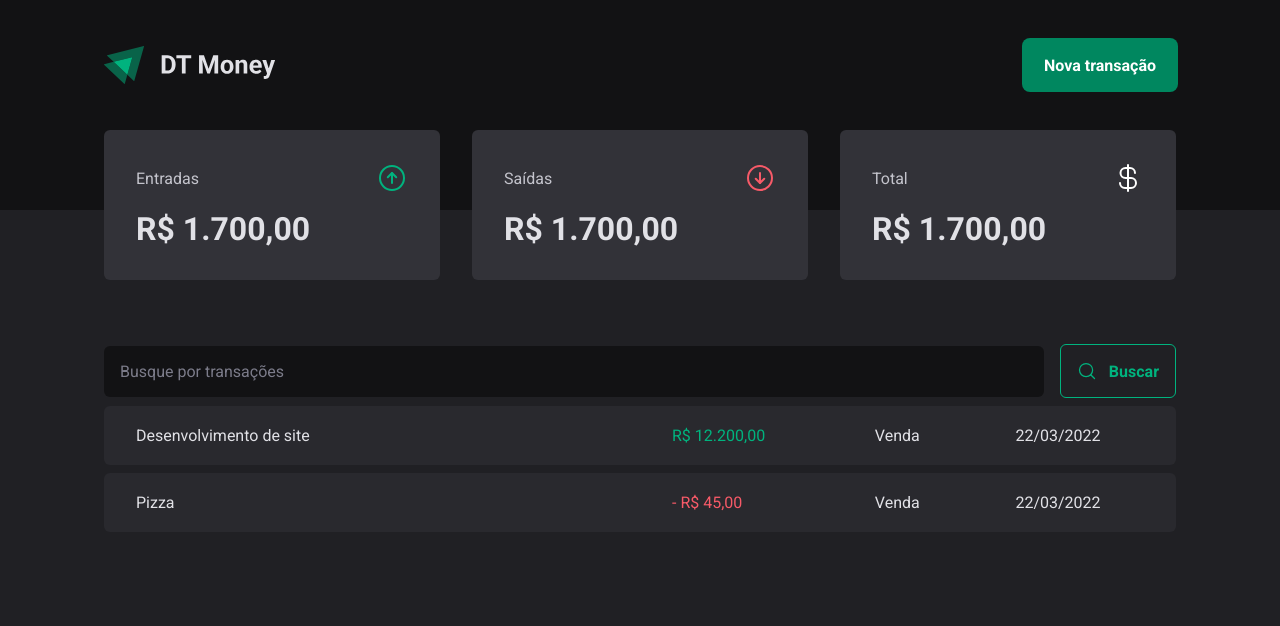
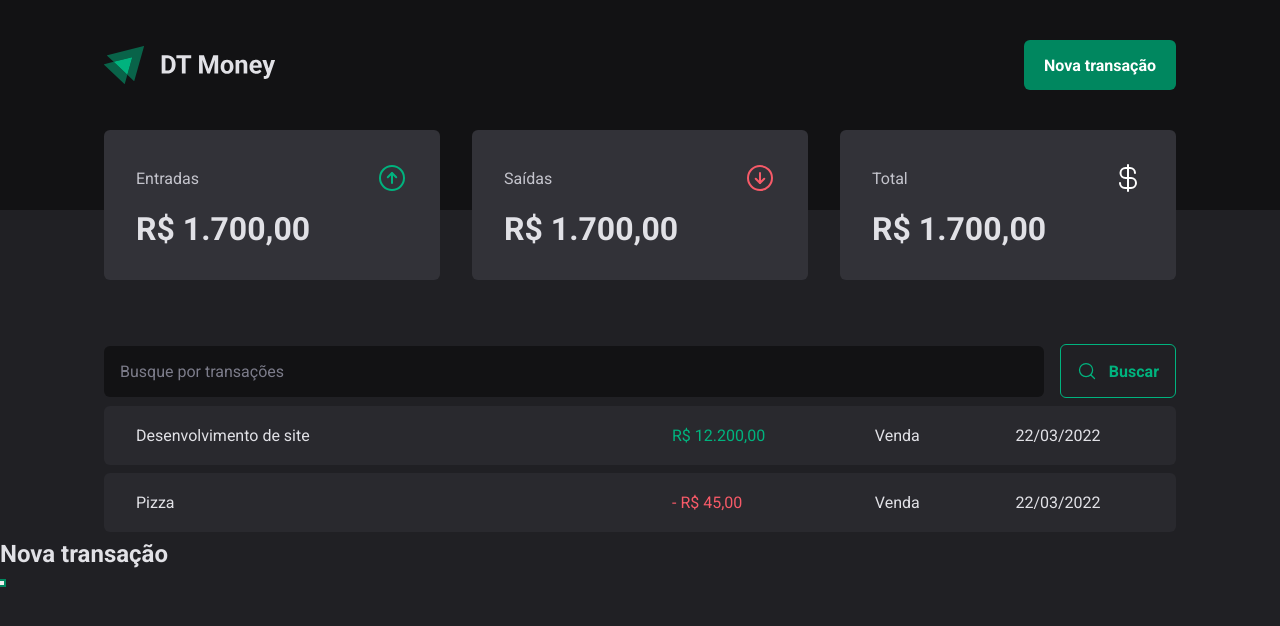
Before and after one commit to lucastheldl/React-DT-Money, a React (Vite) app: page / in a window 1280 px wide. Both pictures are taken after a click on the button "Nova transação". Shown: the top 626 px of the page. Built offline with nearby package versions, Linux system fonts and the light colour scheme.

Commit message:
feat: creat a acessible modal using radix ui

```diff
--- a/package.json
+++ b/package.json
@@ -10,6 +10,7 @@
     "preview": "vite preview"
   },
   "dependencies": {
+    "@radix-ui/react-dialog": "^1.0.4",
     "phosphor-react": "^1.4.1",
     "react": "^18.2.0",
     "react-dom": "^18.2.0",
--- a/src/components/Header/index.tsx
+++ b/src/components/Header/index.tsx
@@ -1,4 +1,5 @@
 import { HeaderContainer, HeaderContent, NewTransactionButton } from "./styles";
+import * as Dialog from "@radix-ui/react-dialog";
 
 import logoImg from "../../assets/Logo.svg";
 
@@ -8,8 +9,18 @@
       <HeaderContainer>
         <HeaderContent>
           <img src={logoImg} alt="" />
-
-          <NewTransactionButton>Nova transação</NewTransactionButton>
+          <Dialog.Root>
+            <Dialog.Trigger asChild>
+              <NewTransactionButton>Nova transação</NewTransactionButton>
+            </Dialog.Trigger>
+            <Dialog.Portal>
+              <Dialog.Overlay />
+              <Dialog.Content>
+                <Dialog.Title>Nova transação</Dialog.Title>
+                <Dialog.Close></Dialog.Close>
+              </Dialog.Content>
+            </Dialog.Portal>
+          </Dialog.Root>
         </HeaderContent>
       </HeaderContainer>
     </div>
```
Also changed, not shown: 1 other file (tests, documents, lock files or other folders).
